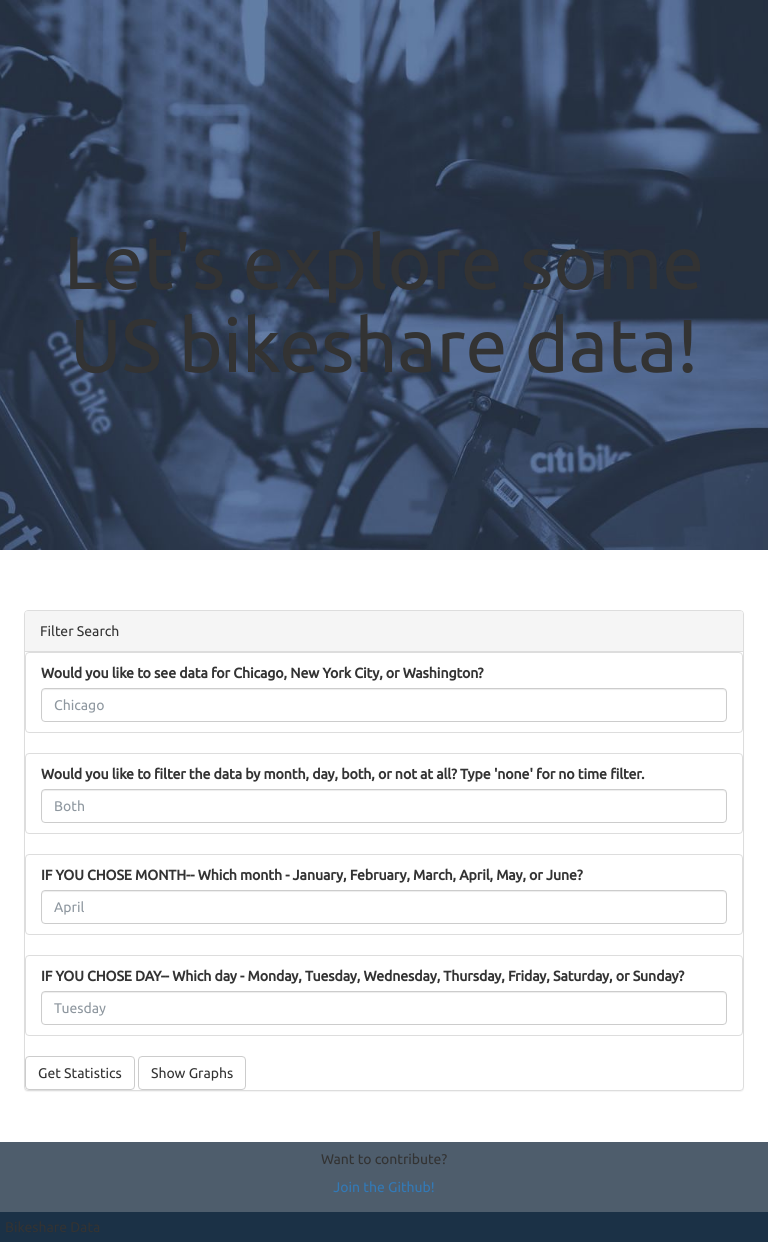
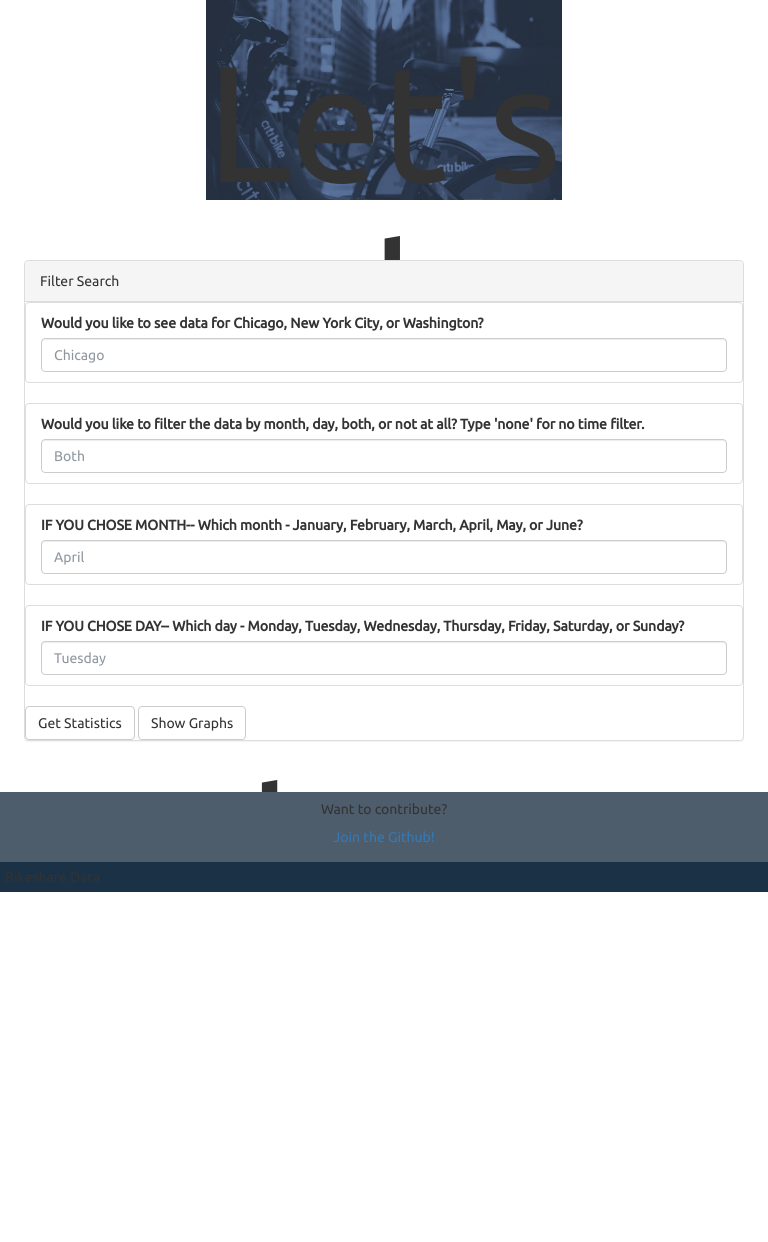
Before and after one commit to maivey/bikeshare-heroku-test, a Flask app: page / in a window 768 px wide. Shown: the part 62-1304 px from the top of the page. After the commit the page ends 954 px from the top, so only its background shows below. Run offline with Flask 2, Linux system fonts and the light colour scheme; some libraries are stand-ins or nearby versions.

Commit message:
Update style.css for responsive display

```diff
--- a/bikeshare_app/static/css/style.css
+++ b/bikeshare_app/static/css/style.css
@@ -211,6 +211,35 @@
   }
 }
 
+@media only screen and (min-device-width : 768px) and (max-device-width : 1024px) {
+  .hero {
+    position: relative;
+    height: 200px;
+    /*height: 50%;*/
+    padding: 20px;
+    margin: 0;
+    /* background: black; */
+    background-image: url("../images/bikeshare.jpg");
+    background-attachment: fixed;
+    /*background-position: bottom center;*/
+    background-position: top center;
+    /*background-size: cover;*/
+    background-repeat: no-repeat;
+    background-size: contain;
+  }
+
+  .hero h1 {
+    animation: medium-title 1.2s forwards linear;
+    margin-top:10px;
+    /* font-size: 0.1rem;
+    margin-top: 20px; */
+  }
+
+  #myHeader {
+    height:200px;
+  }
+}
+
 
 /* keyframe animations which will be used to animate the title */
 @keyframes title {
```
